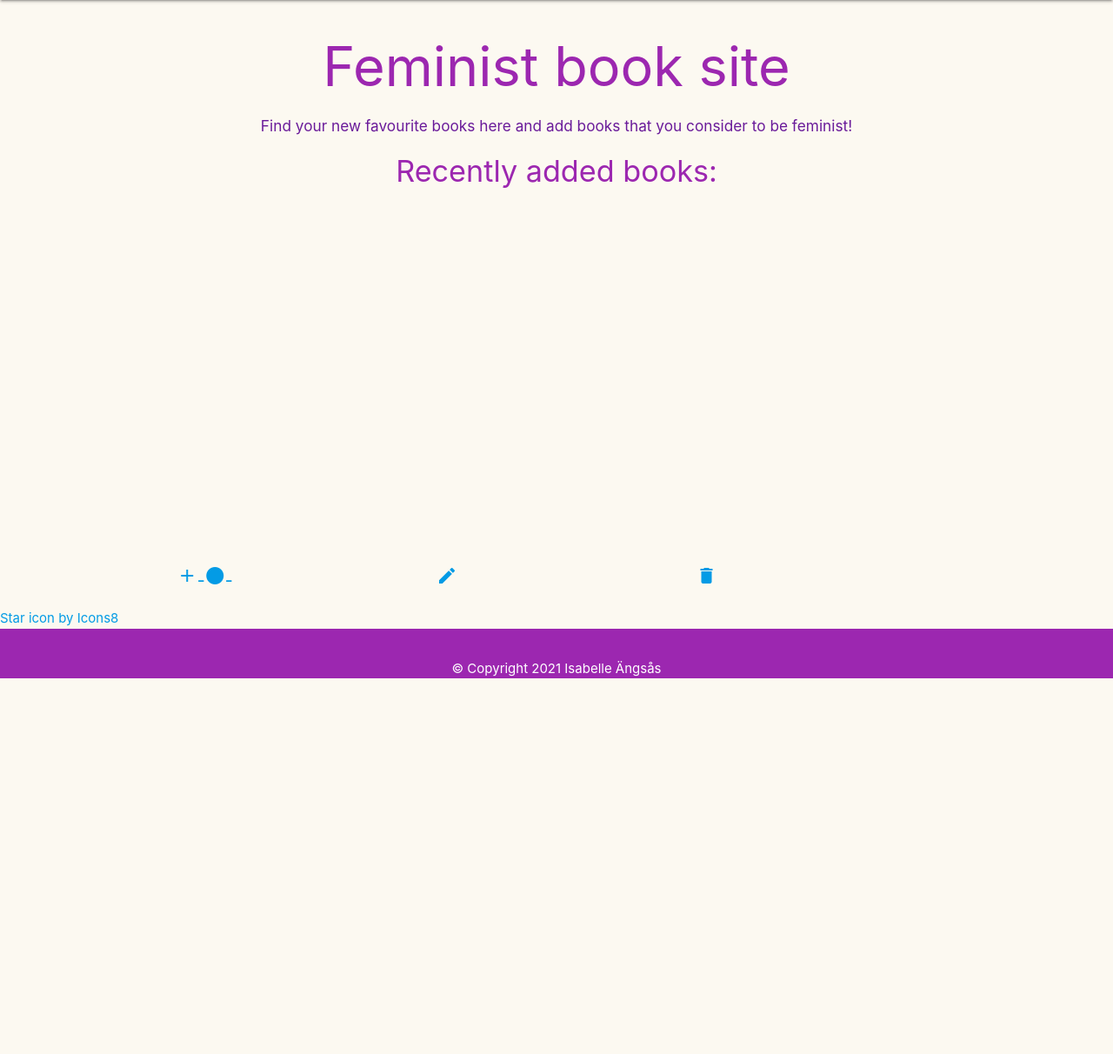
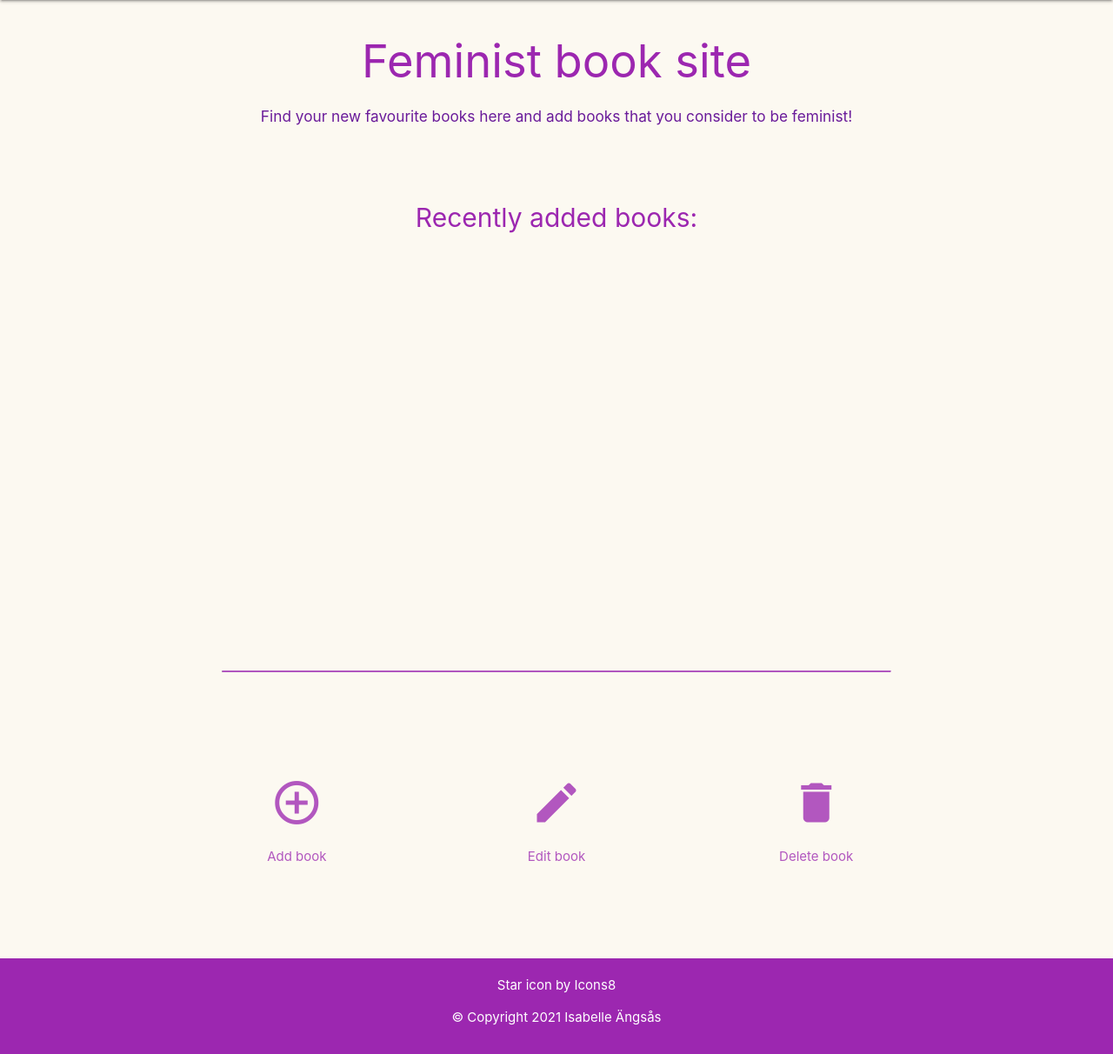
Before and after one commit to mmmangooo/Milestone-project3, a Flask app: page / in a window 1280 px wide. Shown: the part 64-1276 px from the top of the page at 87% size. Before the commit the page ends 844 px from the top, so only its background shows below. Run offline with Flask 2, Linux system fonts and the light colour scheme; data that the repository does not hold is empty; some libraries are stand-ins or nearby versions.

Commit message:
Padding and margin on index page, cards and footer, and color for icon links

```diff
--- a/static/css/style.css
+++ b/static/css/style.css
@@ -1,14 +1,48 @@
 body {
     background-color: #fcf9f0de;
 }
+
+/* --------------Headers and text elements */
+
+h1 {
+    font-size: 3.5rem;
+}
+
+h4 {
+    font-size: 2rem;
+}
+
+/* --------------Navigation bar */
 
 .nav-logo {
     margin-top: 0.5rem;
 }
 
 nav ul li a {
-    color: #9c27b0 ;
+    color: #9c27b0;
     font-weight: bold;
+}
+
+/* --------------Recently added books carousel */
+
+.carousel-container {
+    margin: 6rem 0;
+}
+.carousel {
+    width: 80%;
+}
+
+
+/* --------------Book cards */
+
+.card {
+    padding: 2rem;
+    border-radius: 1rem;
+    text-align: center;
+}
+
+.vote {
+    margin: 2rem 0;
 }
 
 .vote-btn {
@@ -18,9 +52,22 @@ nav ul li a {
     color: #686251;
 }
 
+hr {
+    border-top: 0.15rem solid #9b27b0c5;
+    border-bottom: none;
+    border-radius: 4rem;
+    width: 60%;
+    margin-top: 6rem;
+    margin-bottom: 8rem;
+}
+
+
 .icon-links {
     text-decoration: none;
+    color: #9b27b0c5;
 }
+
+/*--------------------Forms*/
 
 .form-container {
     margin: 4rem;
@@ -38,4 +85,11 @@ footer {
     position: relative;
     bottom: 0;
     width: 100%;
+    padding: 1rem;
+    margin: 6rem 0 0 0;
 }
+
+footer a {
+    text-decoration: none;
+    color: #fff;
+}
--- a/templates/base.html
+++ b/templates/base.html
@@ -76,7 +76,8 @@
         <main></main>
      {% endblock %}
 
-        <footer class="page-footer purple center-align">
+        <footer class="page-footer white-text purple center-align">
+             <a href="https://icons8.com/icon/8ggStxqyboK5/star">Star icon by Icons8</a>
 
          <p> ©  Copyright 2021 Isabelle Ängsås</p>
 
--- a/templates/index.html
+++ b/templates/index.html
@@ -6,9 +6,9 @@
     <h6 class="center-align purple-text text-darken-3">Find your new favourite books here and add books that you consider to be feminist!</h6>
 
 
-    <div class="container center-align">
+    <div class="carousel-container">
         <h4 class="center-align purple-text">Recently added books:</h4>
-        <div class="carousel carousel-slider center">
+        <div class="carousel carousel-slider">
             {% for book in new_books %}
                 <div class="carousel-item" href="#one!">
                     <div class="card">
@@ -99,19 +99,25 @@
             {% endfor %}
         </div>
     </div>
-    <div class="icon-links container">
+
+    <hr>
+
+    <div class="container center-align">
         <div class="row">
             <div class="col s4">
-        <a class="icon-links" href="{{ url_for('add_book')}}"><i class="material-icons">add-circle-outline</i></a>
+        <a class="icon-links" href="{{ url_for('add_book')}}"><i class="medium material-icons">add_circle_outline</i>
+            <p>Add book</p></a>
         </div>
         <div class="col s4">
-        <a class="icon-links" href="{{ url_for('edit_book')}}"><i class="material-icons">create</i></a>
+        <a class="icon-links" href="{{ url_for('edit_book')}}"><i class="medium material-icons">create</i>
+        <p>Edit book</p></a>
         </div>
         <div class="col s4">
-        <a class="icon-links" href="{{ url_for('delete_book')}}"><i class="material-icons">delete</i></a>
+        <a class="icon-links" href="{{ url_for('delete_book')}}"><i class="medium material-icons">delete</i>
+        <p>Delete book</p></a>
         </div>
         </div>
     </div>
 
-    <a href="https://icons8.com/icon/8ggStxqyboK5/star">Star icon by Icons8</a>
+
 {% endblock %}
```
